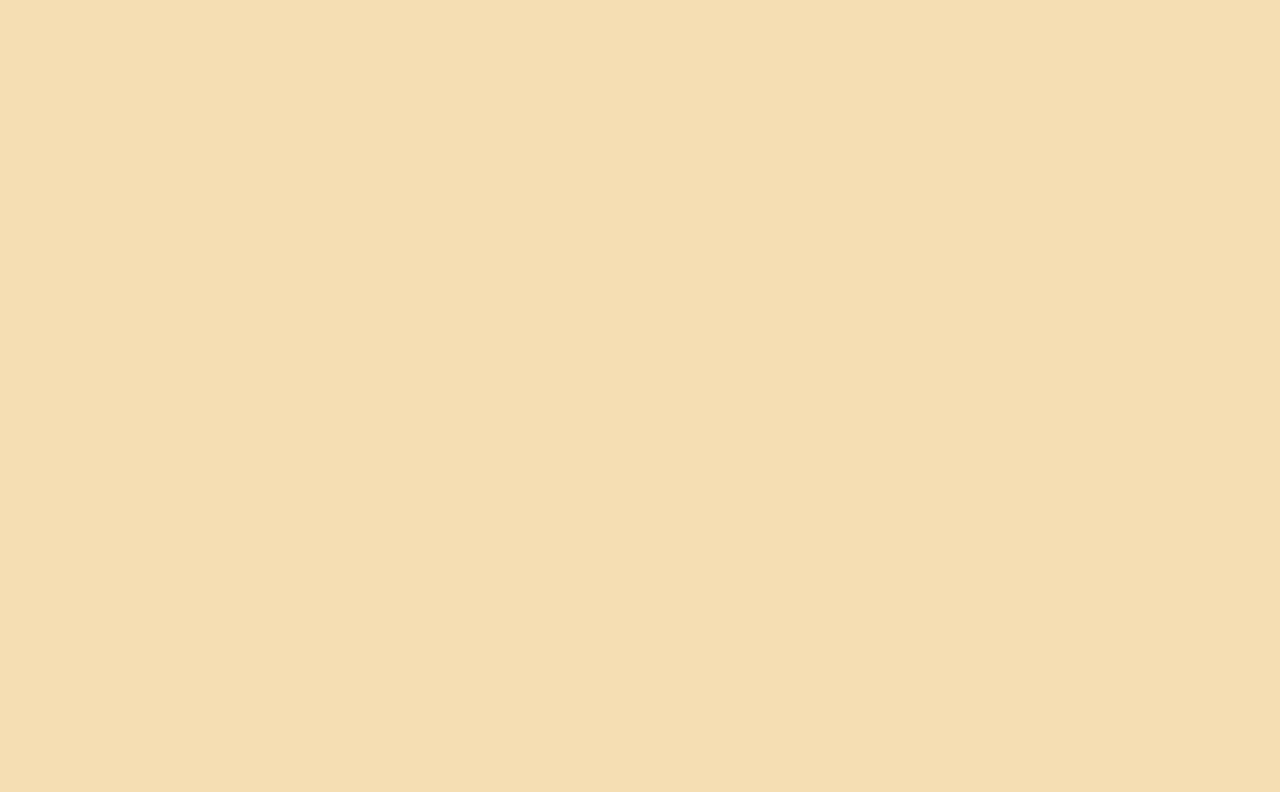
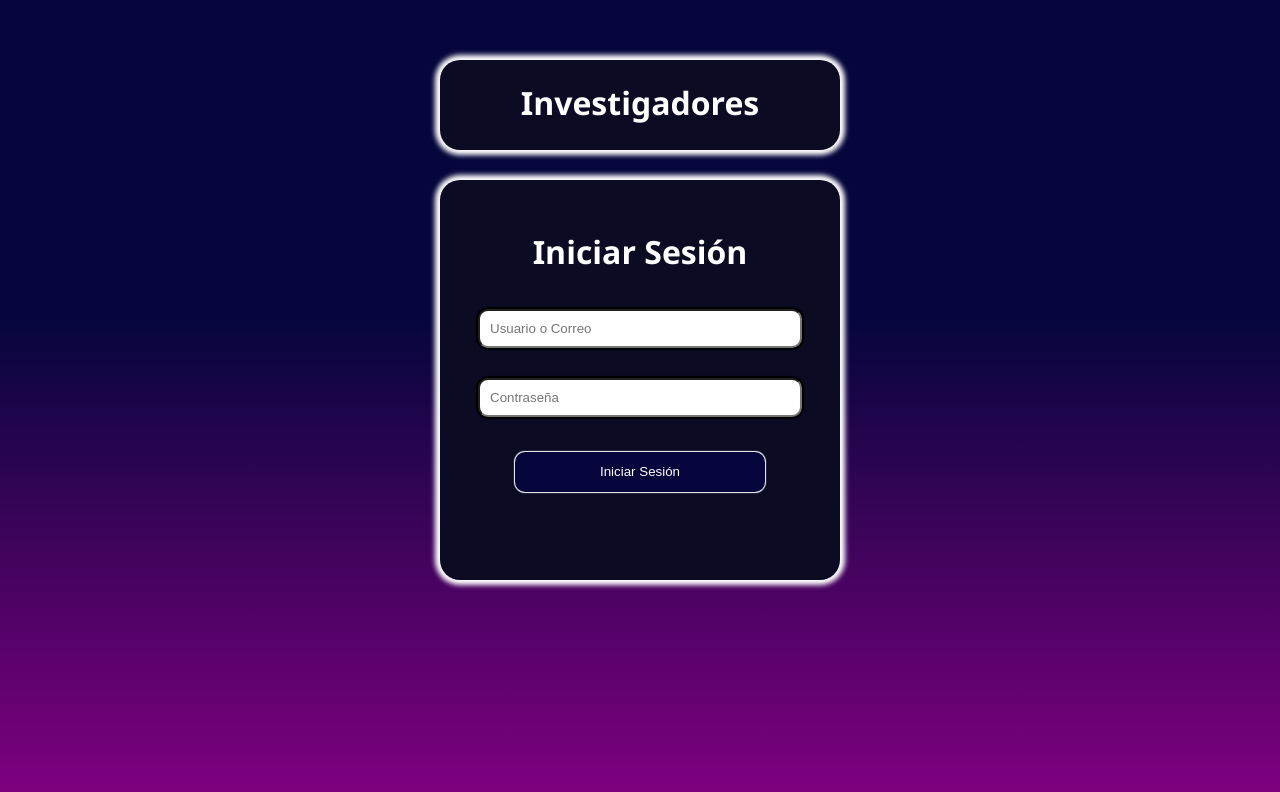
Before and after one commit to eduayy/Actividad-7, a React (Vite) app: page / in a window 1280 px wide. Shown: the top 792 px of the page. Built offline with nearby package versions, Linux system fonts and the light colour scheme.

Commit message:
Log In frontend funcionality implemented

```diff
--- a/src/pages/SignIn/signin.css
+++ b/src/pages/SignIn/signin.css
@@ -0,0 +1,77 @@
+.Window {
+  display: flex;
+  flex-direction: column;
+  justify-content: flex-start;
+  align-items: center;
+  background-image: linear-gradient(rgb(6, 6, 61) 40%, purple);
+  height: 100vh;
+  width: 100vw;
+  box-sizing: border-box;
+}
+
+.Header {
+  font-family: "Segoe UI", Tahoma, Geneva, Verdana, sans-serif;
+  height: 90px;
+  width: 400px;
+  margin-top: 60px;
+  text-align: center;
+  border-radius: 20px;
+  color: white;
+  box-shadow: 0px 0px 5px 5px white;
+  background-color: #0b0b24;
+}
+
+.LogIn {
+  font-family: "Segoe UI", Tahoma, Geneva, Verdana, sans-serif;
+  height: 400px;
+  width: 400px;
+  display: flex;
+  justify-content: center;
+  align-items: center;
+  margin-top: 30px;
+  border-radius: 20px;
+  box-shadow: 0px 0px 5px 5px white;
+  background-color: #0b0b24;
+}
+
+.LogIn h1 {
+  color: white;
+}
+
+.Form {
+  display: flex;
+  flex-direction: column;
+  justify-content: center;
+  align-items: center;
+  margin-bottom: 60px;
+}
+
+.Form input {
+  width: 300px;
+  margin: 15px;
+  padding: 10px;
+  border-radius: 10px;
+  box-shadow: 0px 0px 1px 2px black;
+  color: black;
+}
+
+.Form input:focus {
+  border: black;
+  padding: 13px;
+}
+
+.Form button {
+  width: 250px;
+  height: 40px;
+  border-radius: 10px;
+  border: none;
+  margin-top: 20px;
+  color: white;
+  box-shadow: 0px 0px 1px 1px white;
+  background-color: rgb(6, 6, 61);
+}
+
+.Form button:hover {
+  color: black;
+  background-color: rgb(255, 255, 255);
+}
--- a/src/pages/SignIn/signin.jsx
+++ b/src/pages/SignIn/signin.jsx
@@ -1,7 +1,33 @@
 import "./signin.css";
 
 function SignIn() {
-  return <></>;
+  return (
+    <div className="Window">
+      <div className="Header">
+        <h1>Investigadores</h1>
+      </div>
+      <div className="LogIn">
+        <form className="Form">
+          <h1>Iniciar Sesión</h1>
+          <input
+            className="input"
+            type="text"
+            placeholder="Usuario o Correo"
+            autoComplete="off"
+            autoCapitalize="off"
+          />
+          <input
+            className="inputs"
+            type="password"
+            placeholder="Contraseña"
+            autoComplete="off"
+            autoCapitalize="off"
+          />
+          <button type="submit">Iniciar Sesión</button>
+        </form>
+      </div>
+    </div>
+  );
 }
 
 export default SignIn;
--- a/src/styles/global.css
+++ b/src/styles/global.css
@@ -1,9 +1,8 @@
 :root {
   font-family: system-ui, Avenir, Helvetica, Arial, sans-serif;
-  background-color: wheat;
 }
-
 body {
   margin: 0;
-  padding: 16px;
+  padding: 0;
+  box-sizing: border-box;
 }
```
